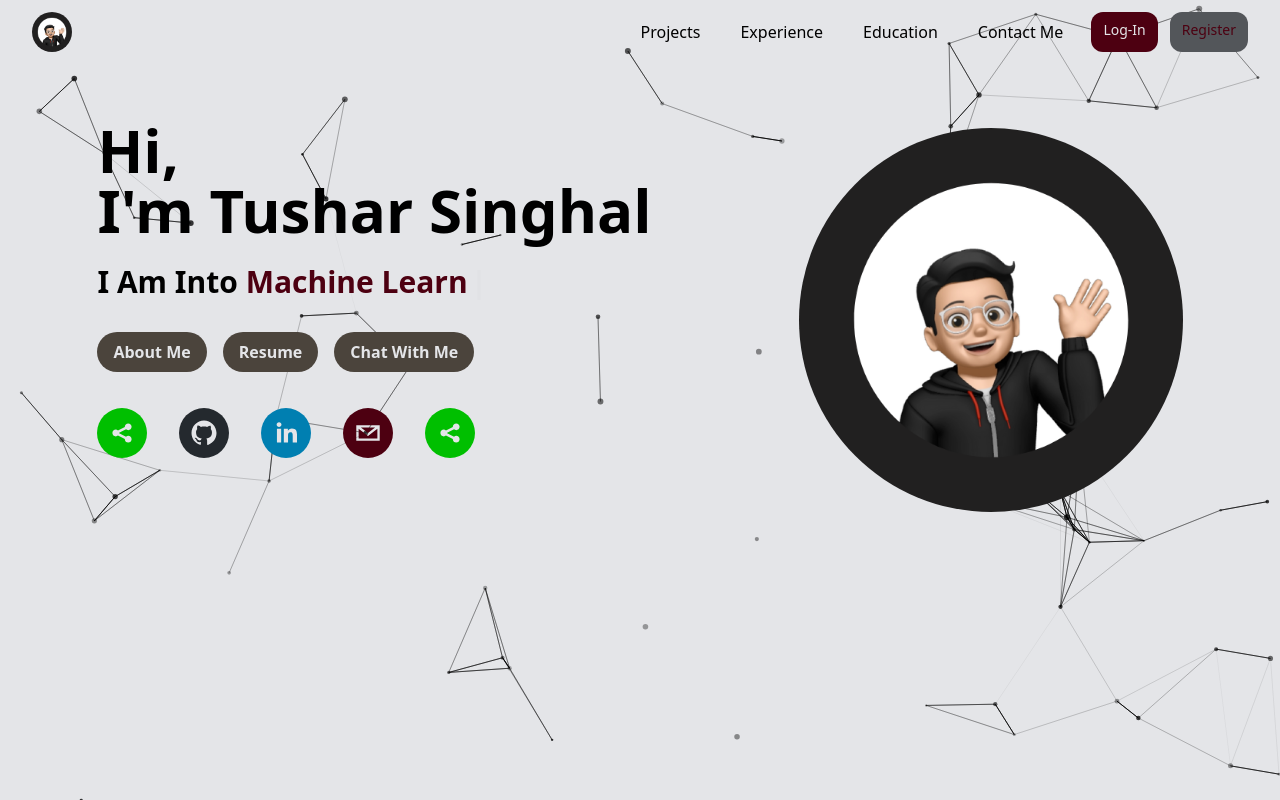
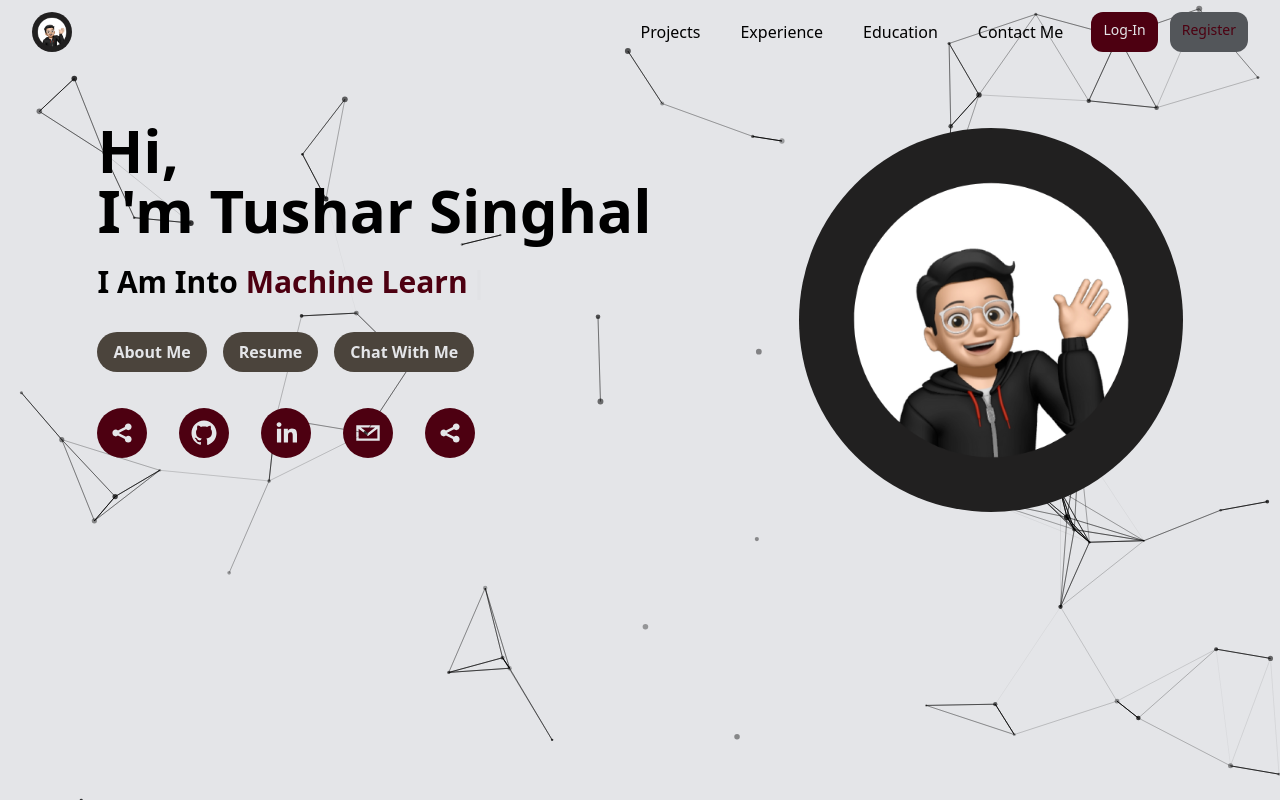
Before and after one commit to TusharSin810/Tushar-Portfolio, a React (Vite) app: page / in a window 1280 px wide. Built offline with nearby package versions, Linux system fonts and the light colour scheme.

Commit message:
Changes in UI of Skills Section

```diff
--- a/src/components/Header.jsx
+++ b/src/components/Header.jsx
@@ -33,11 +33,11 @@ function Header() {
                 <button className='bg-[#4B443C] py-2 px-4 m-2 rounded-3xl font-semibold text-[#E4E5E8]'><a href='https://drive.google.com/file/d/1_K89DMcUKlSV5_g0w5ZdHqvFYzPd7Zt_/view?usp=sharing' target='_blank'>Resume</a></button>
                 <button className='bg-[#4B443C] py-2 px-4 m-2 mb-8 rounded-3xl font-semibold text-[#E4E5E8]' onClick={chatpage}>Chat With Me </button>
               <div className='flex justify-start gap-4 my-1 sm:justify-start sm:gap-8'>
-                <SocialIcon url='https://x.com/TusharS91319723' target='_blank' className='hover:opacity-85' />
-                <SocialIcon url='https://github.com/TusharSin810' target='_blank' className='hover:opacity-85'/>
-                <SocialIcon url='https://www.linkedin.com/in/tushar-singhal-921a41259/' target='_blank' className='hover:opacity-85'/>
+                <SocialIcon url='https://x.com/TusharS91319723' target='_blank' className='hover:opacity-85' bgColor='#4D0011'/>
+                <SocialIcon url='https://github.com/TusharSin810' target='_blank' className='hover:opacity-85'bgColor='#4D0011'/>
+                <SocialIcon url='https://www.linkedin.com/in/tushar-singhal-921a41259/' target='_blank' className='hover:opacity-85' bgColor='#4D0011'/>
                 <SocialIcon url='mailto:tsinghal666@gmail.com' target='_blank' bgColor='#4D0011'className='hover:opacity-85'/>
-              <SocialIcon url='tushar_singhal' target='_blank' className='hover:opacity-85'/>
+              <SocialIcon url='tushar_singhal' target='_blank' className='hover:opacity-85' bgColor='#4D0011'/>
               </div>
             </div>
             <motion.img src="/images/Avatar.png" alt="Avatar image" className='h-auto w-auto max-w-96  max-h-96 mt-10 rounded-full sm:mt-6'
--- a/src/components/Skills.jsx
+++ b/src/components/Skills.jsx
@@ -21,13 +21,14 @@ function Skills() {
     { images: "/images/machinelearning.svg", alt: "Machine Learning", name: "Machine Learning" },
     { images: "/images/data.svg", alt: "Data Science", name: "Data Science" },
     { images: "/images/git.svg", alt: "Git", name: "Git" },
+    { images: "/images/nextjs.svg", alt: "Nextjs", name: "Next Js" },
   ];
 
   return (
     <div className='h-max bg-white pb-16'>
       <ScrollAnimation>
       <h2 className='flex w-screen justify-center text-black font-extrabold text-4xl p-8'>Skills & Tools</h2>
-      <div className="max-w-5xl mx-auto px-8">
+      <div className="max-w-5xl mx-auto px-8 bg-[#53565A]/50 py-10 rounded-3xl">
         <HoverEffect items={skills} />
       </div>
      </ScrollAnimation>
```
Also changed, not shown: public/images/nextjs.svg (added).
